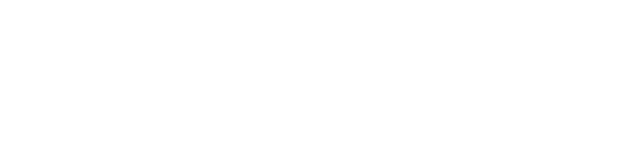
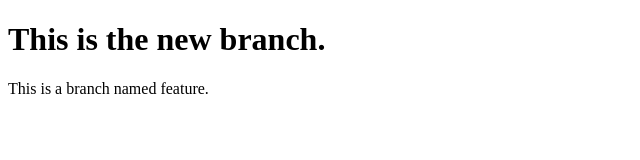
Before and after one commit to codewithmanas/git-it, a plain HTML site: page index.html in a window 1280 px wide. Shown: the whole page, without its empty margins (0-640 px from the left). Drawn offline with Linux system fonts and the light colour scheme.

Commit message:
added Heading to feature branch

```diff
--- a/index.html
+++ b/index.html
@@ -7,6 +7,8 @@
     <title>Document</title>
 </head>
 <body>
+    <h1>This is the new branch.</h1>
+    <p>This is a branch named feature.</p>
 
 </body>
 </html>
```
